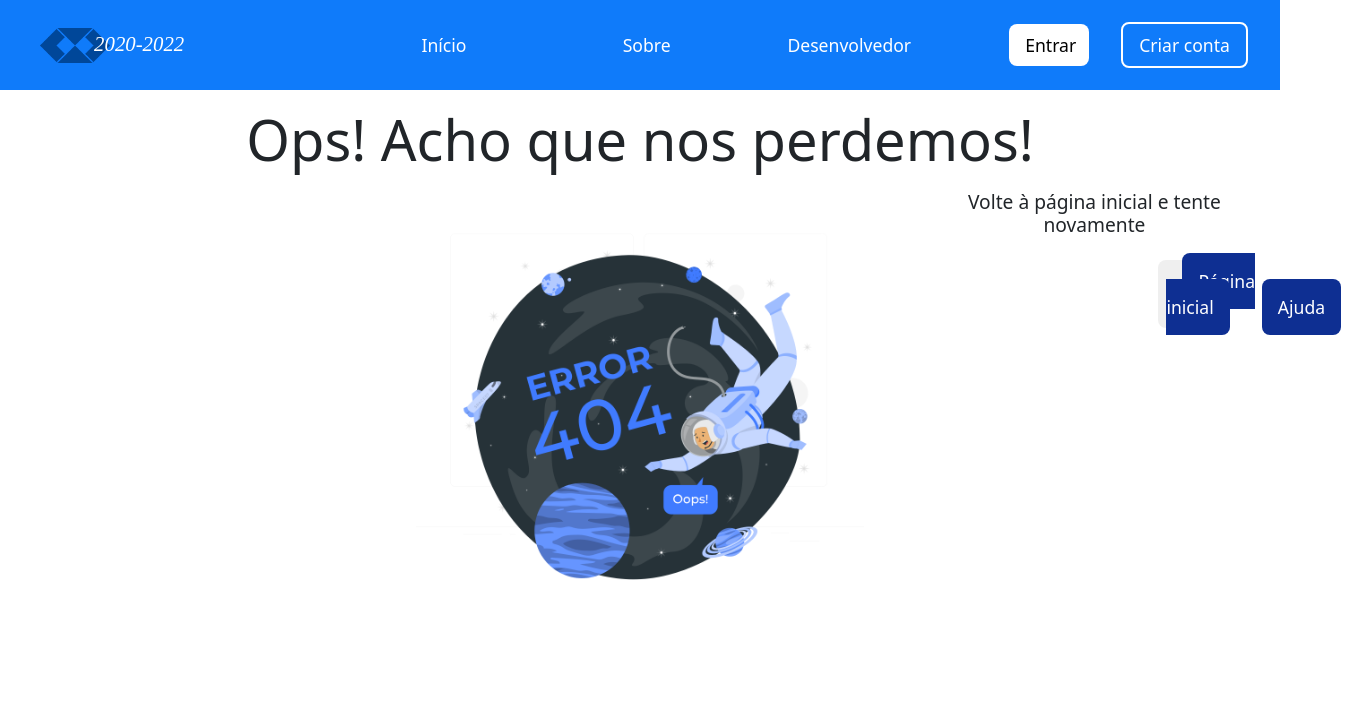
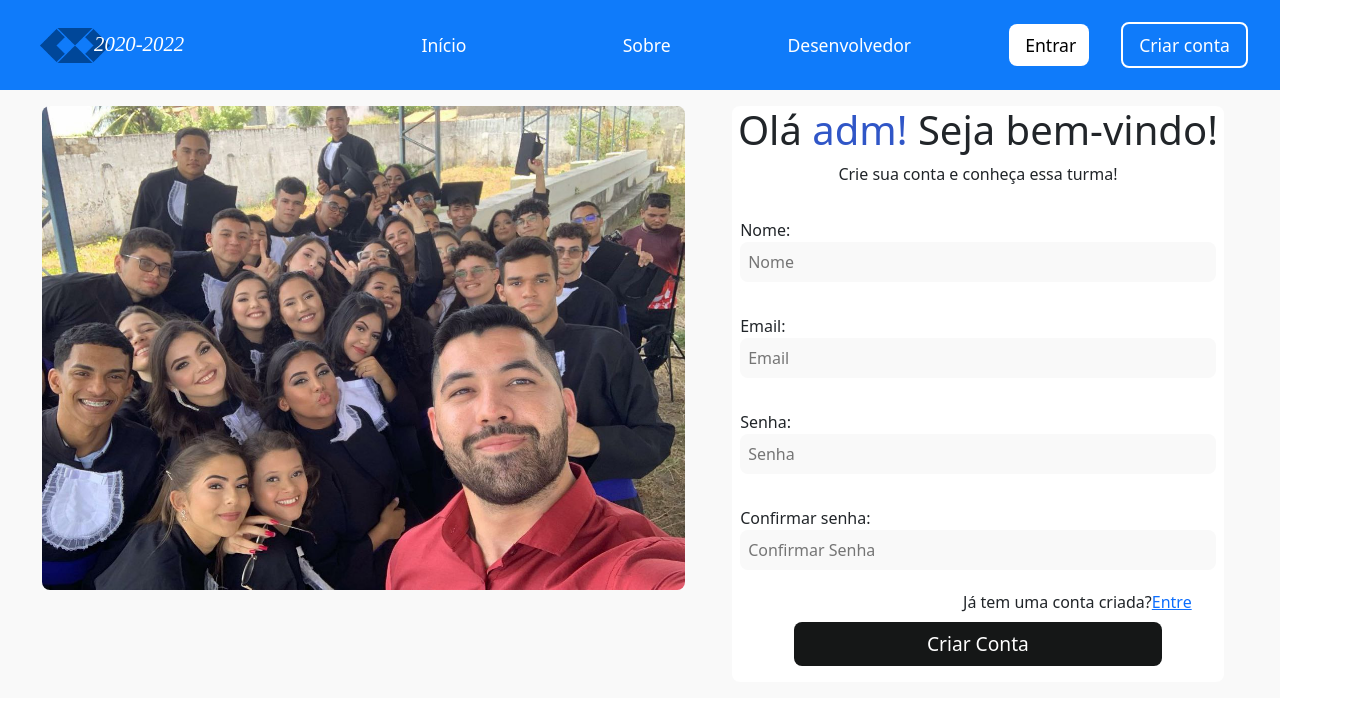
Before and after one commit to viniciuss1001/ProjetoAdm, a React (Create React App) app: page /create in a window 1280 px wide. Shown: the top 704 px of the page, 1357 px wide, since content can reach past the window. Built offline with nearby package versions, Linux system fonts and the light colour scheme; a web font is replaced by a local one.

Commit message:
Create Account
Conexão com o firebase concluída
Criação e conclusão da página de registro de usuário

```diff
--- a/package.json
+++ b/package.json
@@ -8,7 +8,8 @@
     "@testing-library/user-event": "^13.5.0",
     "bootstrap": "^5.3.2",
     "firebase": "^10.7.0",
-    "framer-motion": "^10.16.5",
+    "firebase-tools": "^12.9.1",
+    "framer-motion": "^10.16.12",
     "react": "^18.2.0",
     "react-bootstrap": "^2.9.1",
     "react-dom": "^18.2.0",
--- a/src/App.jsx
+++ b/src/App.jsx
@@ -7,6 +7,7 @@ import Home from './pages/Home';
 import Navbar from './components/Navbars/Navbar';
 import Dev from './pages/developer/Dev';
 import ErrorPage from './pages/404/404';
+import Create from './pages/Create/Create';
 
 function App() {
   return (
@@ -17,6 +18,7 @@ function App() {
       <Routes>
         <Route path='/' element={<Home/>} />
         <Route path='/dev' element={<Dev />} />
+        <Route path='/create' element={<Create />} />
         <Route path='*' element={<ErrorPage />} />
       </Routes>
       </BrowserRouter>
--- a/src/firebase/Config.jsx
+++ b/src/firebase/Config.jsx
@@ -1,14 +1,11 @@
-import firebase from 'firebase/compat/app'
-import 'firebase/firestore'
+import firebase from "firebase/compat/app";
+// Required for side-effects
+import "firebase/firestore";
+import { initializeApp } from "firebase/app";
+import { getAuth } from "firebase/auth";
 
-// Import the functions you need from the SDKs you need
-import { initializeApp } from "firebase/app";
-import { getAuth } from 'firebase/auth'
-import { getFirestore } from 'firebase/firestore';
+import { getFirestore } from "firebase/firestore"; // importando método necessário
 
-
-
-// Your web app's Firebase configuration
 const firebaseConfig = {
     apiKey: "AIzaSyDfPDLrmphWW4C8LQMBf8cV0xWR_ZZYNtI",
     authDomain: "projetoadm-aed08.firebaseapp.com",
@@ -21,7 +18,7 @@ const firebaseConfig = {
 // Initialize Firebase
 const app = initializeApp(firebaseConfig);
 
-//initialize firebase db
-const db = getFirestore(app)
+// Initialize Firestore BD
+const db = getFirestore(app);
 const auth = getAuth()
-export { db, auth }
+export { db, auth };
--- /dev/null
+++ b/src/hooks/useAutentication.jsx
@@ -0,0 +1,121 @@
+//hook de autenticação do usuário
+import { db } from '../firebase/Config'
+//dependências para a autenticação usando o firebase
+import {
+    getAuth,
+    createUserWithEmailAndPassword,
+    signInWithEmailAndPassword,
+    updateProfile,
+    signOut
+} from 'firebase/auth'
+
+import { useState, useEffect } from 'react'
+
+export const useAuthentication = () => {
+    //praticidade ao usar o log
+    const log = console.log
+
+
+    const [error, setError] = useState(null)
+    const [loading, setLoading] = useState(null)
+
+    //para evitar o vazamento de memória
+    const [cancelled, setCancelled] = useState(false)
+
+    const auth = getAuth()
+
+    function chechIsIsCancelled() {
+        if(cancelled){
+            return
+        }
+    }
+
+    //função para a criação do usuário
+    const createuser = async (data) => {
+        chechIsIsCancelled()
+
+        setLoading(true)
+
+        try{
+            const {user} = await createUserWithEmailAndPassword(
+                auth,
+                data.email,
+                data.password
+            )
+            await updateProfile(user, {
+                displayName: data.displayName,
+            })
+            setLoading(false)
+            return user
+
+
+        }catch(error){
+            console.log(error.message)
+            console.log(typeof error.message)
+
+            let systemErrorMessage;
+
+            if(error.message.includes("Password")){
+                systemErrorMessage = "A senha precisa ter pelo menos 6 caracteres"
+            }else if(error.message.includes("email-already")){
+                systemErrorMessage = "Email já cadastrado"
+            }else{
+                systemErrorMessage = "Ocorreu um erro no sistema, por favor tente mais tarde"
+            }
+            setError(systemErrorMessage)
+        }
+        setLoading(false)
+    }
+
+    //para fazer o logout da aplicação
+
+    const logout = ( ) =>{
+        chechIsIsCancelled()
+        signOut(auth)
+    }
+
+    //login do usuário
+    const login = async (data)=> {
+        setLoading(false)
+        setError(false)
+
+        try {
+            await signInWithEmailAndPassword(
+                auth, data.email, data.password
+            )
+        } catch (error) {
+            log(error.message)
+            log(typeof error.message)
+            log(error.message.includes("user-not"))
+
+            let systemErrorMessage;
+
+            if (error.message.includes("user-not-found")){
+                systemErrorMessage = "Usuário não encontrado"
+            }else if(error.message.includes("wrong-password")){
+                systemErrorMessage = "Senha incorreta, favor revisar"
+            }else{
+                systemErrorMessage = "Houve um erro, por favor tente novamente em alguns instantes"
+            }
+            log(systemErrorMessage)
+            setError(systemErrorMessage)
+        }
+
+        setLoading(false)
+        log(error)
+    }
+
+    //logout do usuário
+    useEffect(()=>{
+        return ()=> setCancelled(true)
+    },[])
+
+    return{
+        auth,
+        createuser,
+        error,
+        logout,
+        login,
+        loading
+    }
+}
--- /dev/null
+++ b/src/pages/Create/Create.jsx
@@ -0,0 +1,119 @@
+import {useState, useEffect} from 'react'
+import styles from './Create.module.css'//style
+import { useAuthentication } from '../../hooks/useAutentication'//hook de autenticação
+import { Link } from 'react-router-dom'
+import img from './LocalAssets/adm.jpg'
+import { auth } from '../../firebase/Config'
+
+
+const Create = () => {
+
+    //register user
+    const [displayName, setDisplayName] = useState("")
+    const [email, setEmail] = useState("")
+    const [password, setPassword] = useState("")
+    const [confirmPass, setConfirmPass] = useState("")
+    const [error, setError]= useState("")
+
+
+    //export data from hook
+    const {createuser, error: authError, loading} = useAuthentication()
+
+    //function for create a user
+    const handleSubmit = async (e)  =>{
+        e.preventDefault()
+        setError("")
+
+        //create a user
+        const user = {
+            displayName,
+            email,
+            password,
+            confirmPass
+        }
+
+        //verification password
+        if(password !== confirmPass){
+            setError("As senhas não coincidem")
+            return
+        }
+
+        const res = await createuser(user)
+        console.log(user)
+        //inputs value reset
+        setEmail("")
+        setDisplayName("")
+        setPassword("")
+        setConfirmPass("")
+    }
+
+    useEffect(()=>{
+        if(authError){
+            setError(authError)
+        }
+    }, [authError])
+
+    return (
+        <div className={styles.container}>
+            <div className={styles.divimg}>
+                <img src={img} alt="Capa login" className={styles.img}/>
+            </div>
+            <div className={styles.text}>
+                <h3 className={styles.title}>Olá <span>adm!</span> Seja bem-vindo!</h3>
+                <p>Crie sua conta e conheça essa turma!</p>
+                <form onSubmit={handleSubmit}>
+                    <label className={styles.label}>
+                        Nome:
+                        <input
+                        type="text"
+                        value={displayName}
+                        required
+                        placeholder="Nome"
+                        onChange={(e) => setDisplayName(e.target.value)}
+                        className={styles.input}
+                        />
+                    </label>
+                    <label  className={styles.label}>
+                        Email:
+                        <input
+                        type="email"
+                        placeholder='Email'
+                        required
+                        value={email}
+                        onChange={(e) => setEmail(e.target.value)}
+                        className={styles.input}
+                        />
+                    </label>
+                    <label  className={styles.label}>
+                        Senha:
+                        <input
+                        type="password"
+                        placeholder='Senha'
+                        required
+                        value={password}
+                        onChange={(e) => setPassword(e.target.value)}
+                        className={styles.input}
+                        />
+                    </label>
+                    <label className={styles.label} >
+                        Confirmar senha:
+                        <input
+                        type="password"
+                        placeholder='Confirmar Senha'
+                        required
+                        value={confirmPass}
+                        onChange={(e) => setConfirmPass(e.target.value)}
+                        className={styles.input}
+                        />
+                    </label>
+                    <p className={styles.enter}>Já tem uma conta criada? <Link to='/login'>Entre</Link></p>
+                    {error && <p>{error}</p>}
+                    {!loading && <input type='submit' value='Criar Conta' className={styles.btn}/>}
+                    {loading && <input type='submit' disabled value='carregando...' className={styles.btn} />}
+                </form>
+            </div>
+        </div>
+    )
+}
+
+export default Create
--- /dev/null
+++ b/src/pages/Create/Create.module.css
@@ -0,0 +1,70 @@
+.container{
+    display: flex;
+    height: 100%;
+    background-color: #f9f9f9;
+    padding: 0 2%;
+}
+.divimg{
+    width: 55%;
+    height: 90%;
+    padding: 1rem;
+    background-color: transparent;
+
+}
+.img{
+    height: 100%;
+    width: 100%;
+    border: none;
+    border-radius: .5rem;
+}
+.text{
+    padding: 2rem auto;
+    width: 40%;
+    margin: 1rem auto;
+    display: flex;
+    flex-direction: column;
+    align-items: center;
+    background-color: #fff;
+    border-radius: .5rem;
+}
+.title{
+    font-size: 2.5rem;
+}
+.title span{
+    color: rgb(48, 86, 199);
+}
+.label{
+    background-color: none;
+    width: 100%;
+    padding: .5rem;
+    margin: .5rem auto;
+}
+.input{
+    border: none;
+    outline: none;
+    padding: .5rem;
+    border-radius: .5rem;
+    width: 100%;
+    background-color: #f9f9f9;
+}
+.btn{
+    background-color: #151717;
+    color: #fff;
+    font-size: 1.2rem;
+    font-weight: 400;
+    padding: .5rem;
+    border: none;
+    border-radius: .5rem;
+    width: 75%;
+    display: flex;
+    flex-direction: column;
+    text-align: center;
+    align-items: center;
+    margin: 1rem auto;
+    cursor: pointer;
+}
+.enter{
+    display: flex;
+    float: right;
+    margin: .2rem 2rem .5rem auto;
+}
```
Also changed, not shown: src/pages/Login/Login.jsx (added, +11 -0 lines), src/pages/Create/LocalAssets/adm.jpg (added), src/pages/Login/Login.module.css (added), 1 other file (tests, documents, lock files or other folders).
